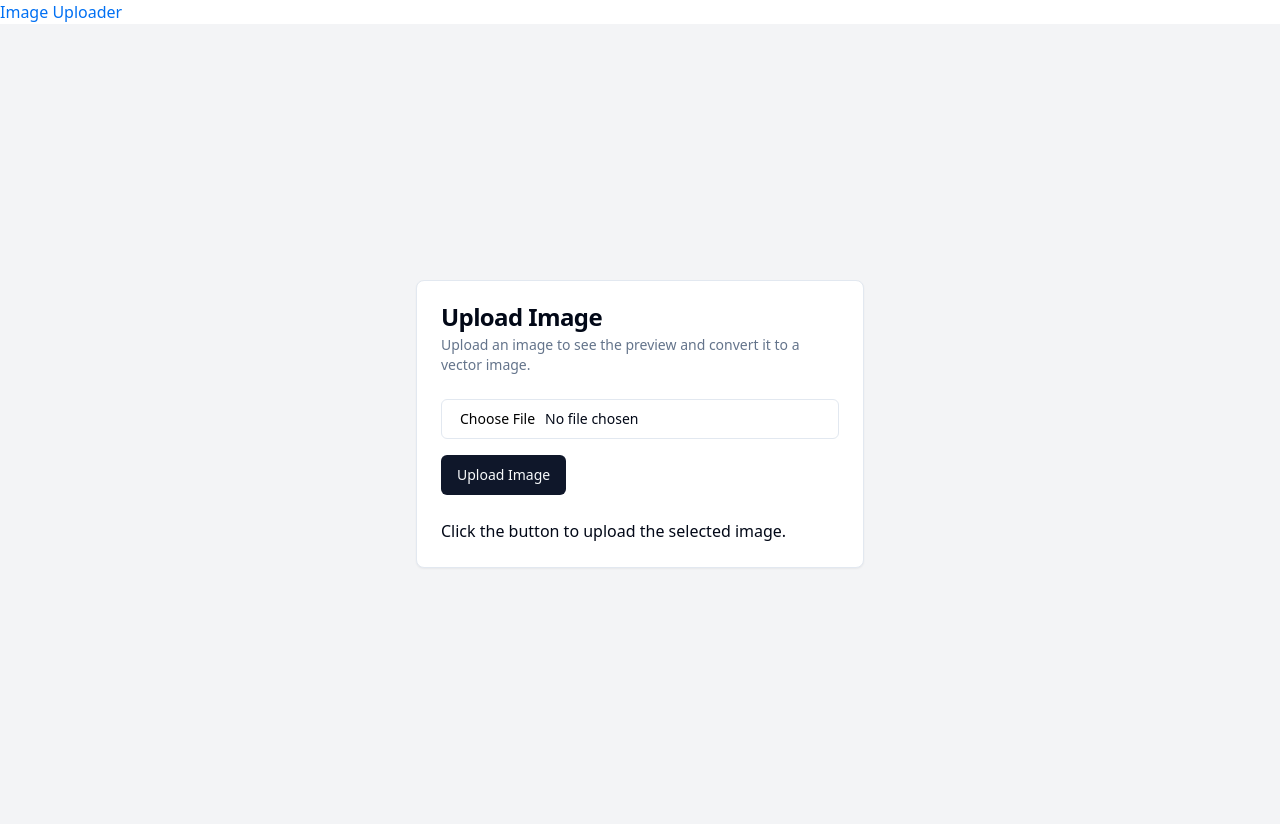
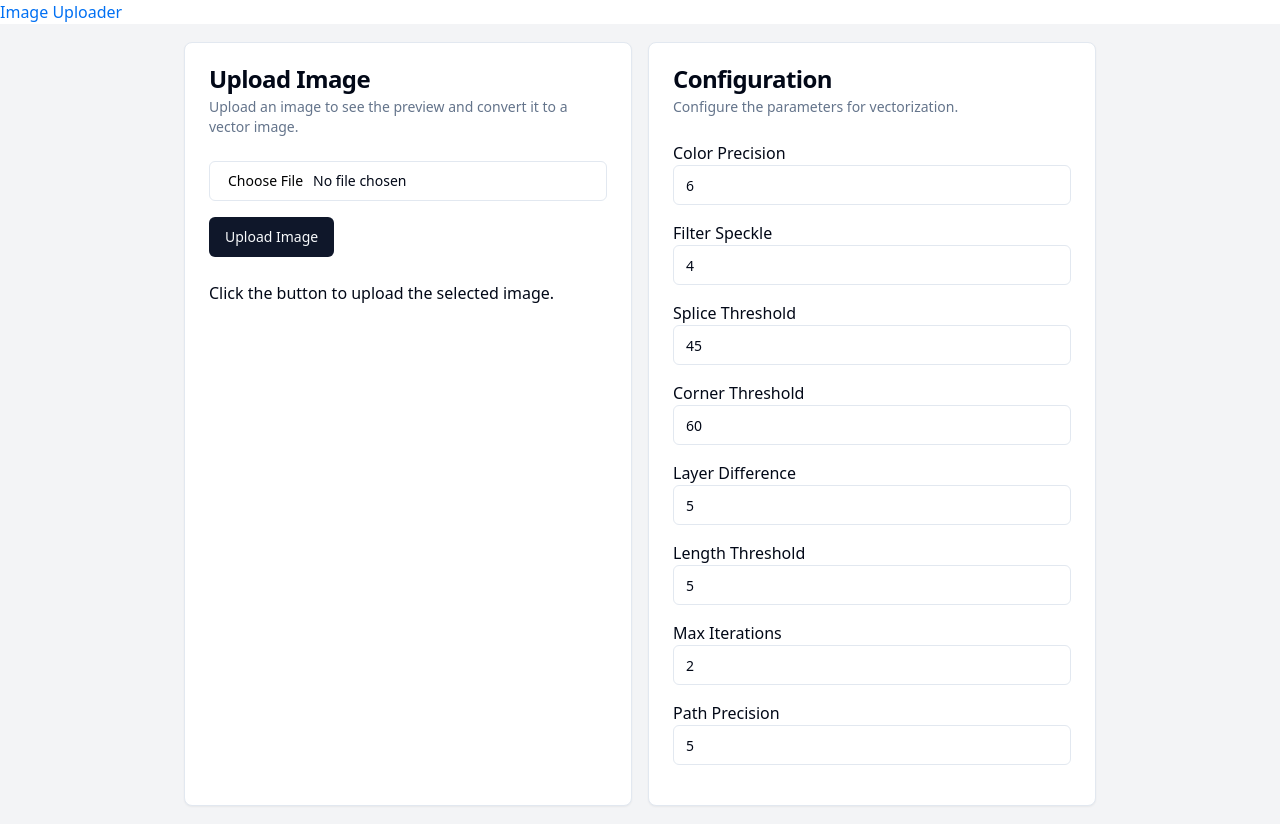
Before and after one commit to rakeshkesavan/vectorizer-next, a Next.js app in the folder image-vectoriser-next/: page / in a window 1280 px wide. Built offline with nearby package versions, Linux system fonts and the light colour scheme.

Commit message:
interim. config added

```diff
--- a/image-vectoriser-next/components/ImageUpload.tsx
+++ b/image-vectoriser-next/components/ImageUpload.tsx
@@ -15,6 +15,15 @@ const ImageUpload: React.FC = () => {
   const [preview, setPreview] = useState<string>('');
   const [uploadProgress, setUploadProgress] = useState<number>(0);
 
+  const [colorPrecision, setColorPrecision] = useState<number>(6);
+  const [filterSpeckle, setFilterSpeckle] = useState<number>(4);
+  const [spliceThreshold, setSpliceThreshold] = useState<number>(45);
+  const [cornerThreshold, setCornerThreshold] = useState<number>(60);
+  const [layerDifference, setLayerDifference] = useState<number>(5);
+  const [lengthThreshold, setLengthThreshold] = useState<number>(5);
+  const [maxIterations, setMaxIterations] = useState<number>(2);
+  const [pathPrecision, setPathPrecision] = useState<number>(5);
+
 
   const handleFileChange = (e: ChangeEvent<HTMLInputElement>) => {
     const selectedFile = e.target.files?.[0] || null;
@@ -28,6 +37,14 @@ const ImageUpload: React.FC = () => {
 
     const formData = new FormData();
     formData.append('image', file);
+    formData.append('colorPrecision', colorPrecision.toString());
+    formData.append('filterSpeckle', filterSpeckle.toString());
+    formData.append('spliceThreshold', spliceThreshold.toString());
+    formData.append('cornerThreshold', cornerThreshold.toString());
+    formData.append('layerDifference', layerDifference.toString());
+    formData.append('lengthThreshold', lengthThreshold.toString());
+    formData.append('maxIterations', maxIterations.toString());
+    formData.append('pathPrecision', pathPrecision.toString());
 
     try {
       const response = await axios.post('/api/upload', formData, {
@@ -41,6 +58,21 @@ const ImageUpload: React.FC = () => {
           }
         },
       });
+
+      const vectorizeConfig = {
+        colorMode: ColorMode.Color,
+        colorPrecision,
+        filterSpeckle,
+        spliceThreshold,
+        cornerThreshold,
+        hierarchical: Hierarchical.Stacked,
+        mode: PathSimplifyMode.Spline,
+        layerDifference,
+        lengthThreshold,
+        maxIterations,
+        pathPrecision,
+      };
+
       console.log('Response:', response.data);
     } catch (error) {
       console.error('Error uploading image:', error);
@@ -49,6 +81,7 @@ const ImageUpload: React.FC = () => {
 
   return (
     <div className="flex justify-center items-center min-h-screen bg-gray-100">
+      <div className="grid grid-cols-2 gap-4">
         <Card className="w-full max-w-md">
           <CardHeader>
             <CardTitle>Upload Image</CardTitle>
@@ -70,6 +103,74 @@ const ImageUpload: React.FC = () => {
             <p>Click the button to upload the selected image.</p>
           </CardFooter>
         </Card>
+
+        <Card className="w-full max-w-md">
+          <CardHeader>
+            <CardTitle>Configuration</CardTitle>
+            <CardDescription>Configure the parameters for vectorization.</CardDescription>
+          </CardHeader>
+          <CardContent>
+            <form>
+              <label>Color Precision</label>
+              <Input
+                type="number"
+                value={colorPrecision}
+                onChange={(e) => setColorPrecision(Number(e.target.value))}
+                className="mb-4"
+              />
+              <label>Filter Speckle</label>
+              <Input
+                type="number"
+                value={filterSpeckle}
+                onChange={(e) => setFilterSpeckle(Number(e.target.value))}
+                className="mb-4"
+              />
+              <label>Splice Threshold</label>
+              <Input
+                type="number"
+                value={spliceThreshold}
+                onChange={(e) => setSpliceThreshold(Number(e.target.value))}
+                className="mb-4"
+              />
+              <label>Corner Threshold</label>
+              <Input
+                type="number"
+                value={cornerThreshold}
+                onChange={(e) => setCornerThreshold(Number(e.target.value))}
+                className="mb-4"
+              />
+              <label>Layer Difference</label>
+              <Input
+                type="number"
+                value={layerDifference}
+                onChange={(e) => setLayerDifference(Number(e.target.value))}
+                className="mb-4"
+              />
+              <label>Length Threshold</label>
+              <Input
+                type="number"
+                value={lengthThreshold}
+                onChange={(e) => setLengthThreshold(Number(e.target.value))}
+                className="mb-4"
+              />
+              <label>Max Iterations</label>
+              <Input
+                type="number"
+                value={maxIterations}
+                onChange={(e) => setMaxIterations(Number(e.target.value))}
+                className="mb-4"
+              />
+              <label>Path Precision</label>
+              <Input
+                type="number"
+                value={pathPrecision}
+                onChange={(e) => setPathPrecision(Number(e.target.value))}
+                className="mb-4"
+              />
+            </form>
+          </CardContent>
+        </Card>
+      </div>
     </div>
   );
 };
--- a/image-vectoriser-next/pages/api/upload.ts
+++ b/image-vectoriser-next/pages/api/upload.ts
@@ -1,4 +1,3 @@
-// pages/api/upload.ts
 import type { NextApiRequest, NextApiResponse } from 'next';
 import multer from 'multer';
 import { vectorize, ColorMode, Hierarchical, PathSimplifyMode } from '@neplex/vectorizer';
@@ -7,7 +6,7 @@ import { readFile, writeFile } from 'fs/promises';
 
 const upload = multer({ dest: 'uploads/' });
 
-const handler = async (req: NextApiRequest, res: NextApiResponse) => {
+const handler = async (req: NextApiRequest & { file: Express.Multer.File }, res: NextApiResponse) => {
   if (req.method === 'POST') {
     try {
       await new Promise((resolve, reject) => {
@@ -22,19 +21,30 @@ const handler = async (req: NextApiRequest, res: NextApiResponse) => {
         return res.status(400).json({ message: 'No file uploaded' });
       }
 
+      const {
+        colorPrecision = '6',
+        filterSpeckle = '4',
+        spliceThreshold = '45',
+        cornerThreshold = '60',
+        layerDifference = '5',
+        lengthThreshold = '5',
+        maxIterations = '2',
+        pathPrecision = '5',
+      } = req.body;
+
       const imageBuffer = await readFile(imagePath);
       const svg = await vectorize(imageBuffer, {
         colorMode: ColorMode.Color,
-        colorPrecision: 6,
-        filterSpeckle: 4,
-        spliceThreshold: 45,
-        cornerThreshold: 60,
+        colorPrecision: parseInt(colorPrecision, 10),
+        filterSpeckle: parseInt(filterSpeckle, 10),
+        spliceThreshold: parseInt(spliceThreshold, 10),
+        cornerThreshold: parseInt(cornerThreshold, 10),
         hierarchical: Hierarchical.Stacked,
         mode: PathSimplifyMode.Spline,
-        layerDifference: 5,
-        lengthThreshold: 5,
-        maxIterations: 2,
-        pathPrecision: 5,
+        layerDifference: parseInt(layerDifference, 10),
+        lengthThreshold: parseInt(lengthThreshold, 10),
+        maxIterations: parseInt(maxIterations, 10),
+        pathPrecision: parseInt(pathPrecision, 10),
       });
 
       const vectorPath = path.join('uploads', `${path.basename(imagePath, path.extname(imagePath))}.svg`);
```
Also changed, not shown: image-vectoriser-next/jest.config.js (added, +7 -0 lines), image-vectoriser-next/lib/formidable.ts (added, +18 -0 lines), image-vectoriser-next/package.json (+12 -2 lines), image-vectoriser-next/vitest.config.ts (added, +8 -0 lines), 5 other files (tests, documents, lock files or other folders). Lines whose indentation alone changed are shown as unchanged.
